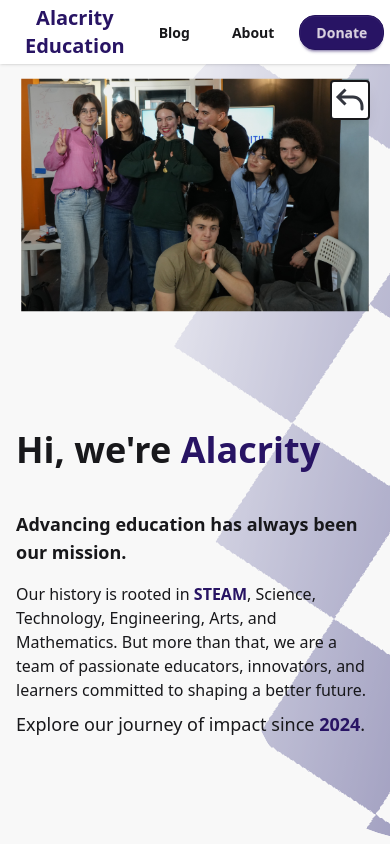
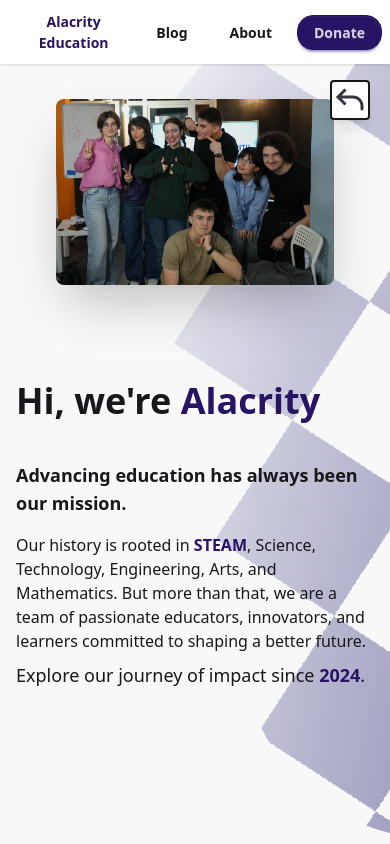
Before and after one commit to Alacrity-Education/alacrity.ro, a Next.js app: page /en/about in a window 390 px wide. Shown: the top 844 px of the page. Built offline with nearby package versions, Linux system fonts and the light colour scheme.

Commit message:
add update

```diff
--- a/src/app/[locale]/about/components/ui/aboutHero.tsx
+++ b/src/app/[locale]/about/components/ui/aboutHero.tsx
@@ -13,9 +13,14 @@ export default function AboutHero() {
 const HeroContent = () => {
   return (
     <>
-      <HeroImage src="/about/team.jpg" alt="Alacrity Education Team" />
-      <BackToHome />
+      <HeroImage
+        className="rounded-lg shadow-2xl md:scale-125 "
+        src="/about/team.jpg"
+        alt="Alacrity Education Team"
+      />
+
       <HeroText>
+        <BackToHome />
         <h1 className="text-4xl md:text-5xl lg:text-5xl xl:text-6xl pt-10 font-bold dark:text-white">
           Hi, we're <b className="text-primary">Alacrity</b>
         </h1>
--- a/src/app/components/ui/hero.tsx
+++ b/src/app/components/ui/hero.tsx
@@ -10,7 +10,7 @@ export default function Hero({
 }) {
   return (
     <div className="hero z-0 relative bg-base-200 pb-24 sm:pb-0 min-h-screen max-w-screen overflow-x-clip">
-      <div className="hero-content w-screen justify-between flex-col lg:flex-row-reverse relative ">
+      <div className="hero-content w-screen justify-around flex-col lg:flex-row-reverse relative ">
         {children}
       </div>
       <div
@@ -25,7 +25,7 @@ export default function Hero({
 
 export const HeroText = ({ children }: { children?: React.ReactNode }) => {
   return (
-    <div className="max-w-md relative z-30 sm:max-w-2xl flex flex-col justify-center sm:block">
+    <div className="max-w-md relative z-30 sm:max-w-xl flex flex-col justify-center sm:block">
       {children}
     </div>
   );
@@ -41,8 +41,8 @@ export const HeroImage = ({
   className?: string;
 }) => {
   return (
-    <div className="w-full px-10 sm:w-1/3 relative pt-10 sm:pt-0">
-      <div className="relative z-0 md:h-full overflow-visible hover:-translate-y-1 transition-transform scale-125 w-full mb-10 md:mb-0 flex justify-center items-center aspect-square">
+    <div className="w-full px-10 md:w-2/5 relative pt-10 sm:pt-0">
+      <div className="relative z-0 lg:h-full overflow-visible hover:-translate-y-1 transition-transform w-full mb-10 md:mb-0">
         <Image
           src={src}
           alt={alt}
--- a/src/app/components/ui/homeHero.tsx
+++ b/src/app/components/ui/homeHero.tsx
@@ -15,11 +15,11 @@ const HeroContent = () => {
       <HeroImage
         src="/logo.svg"
         alt="Alacrity Education Logo"
-        className="bg-white rounded-full shadow-2xl scale-75 sm:scale-100"
+        className="bg-white rounded-full shadow-2xl scale-75 md:scale-100"
       />
 
       <HeroText>
-        <h1 className="text-3xl md:text-4xl lg:text-6xl font-bold text-center text-base-content dark:text-white sm:text-start sm:pt-4">
+        <h1 className="text-3xl md:text-3xl lg:text-5xl font-bold text-center text-base-content dark:text-white sm:text-start sm:pt-4">
           Improving the education <br />
           <span className="text-transparent bg-clip-text bg-gradient-to-r from-primary to-accent">
             of the future
--- a/src/app/components/ui/nav.tsx
+++ b/src/app/components/ui/nav.tsx
@@ -5,7 +5,10 @@ export default function Navbar() {
   return (
     <div className="navbar fixed bg-base-100 shadow-sm px-2 py-2 z-50">
       <div className="flex-1 h-max">
-        <Link href="/" className="btn btn-ghost text-xl text-primary">
+        <Link
+          href="/"
+          className="btn btn-ghost font-bold lg:text-xl text-primary"
+        >
           Alacrity Education
         </Link>
       </div>
```
